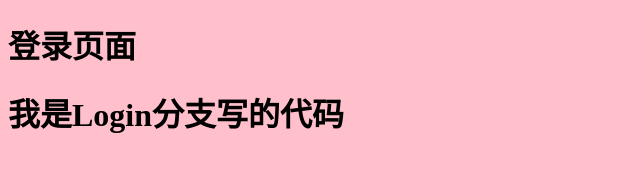
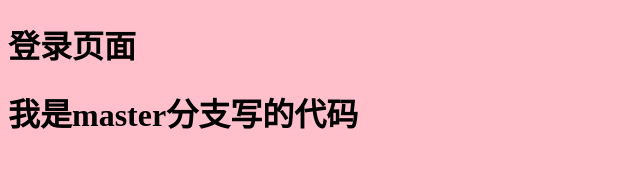
Before and after one commit to happypx/git-demo, a plain HTML site: page Login.html in a window 1280 px wide. Shown: the whole page, without its empty margins (0-640 px from the left). Drawn offline with Linux system fonts and the light colour scheme.

Commit message:
在 master 分支上修改了login.html

```diff
--- a/Login.html
+++ b/Login.html
@@ -9,6 +9,6 @@
 </head>
 <body>
   <h1>登录页面</h1>
-  <h1>我是Login分支写的代码</h1>
+  <h1>我是master分支写的代码</h1>
 </body>
 </html>
```
